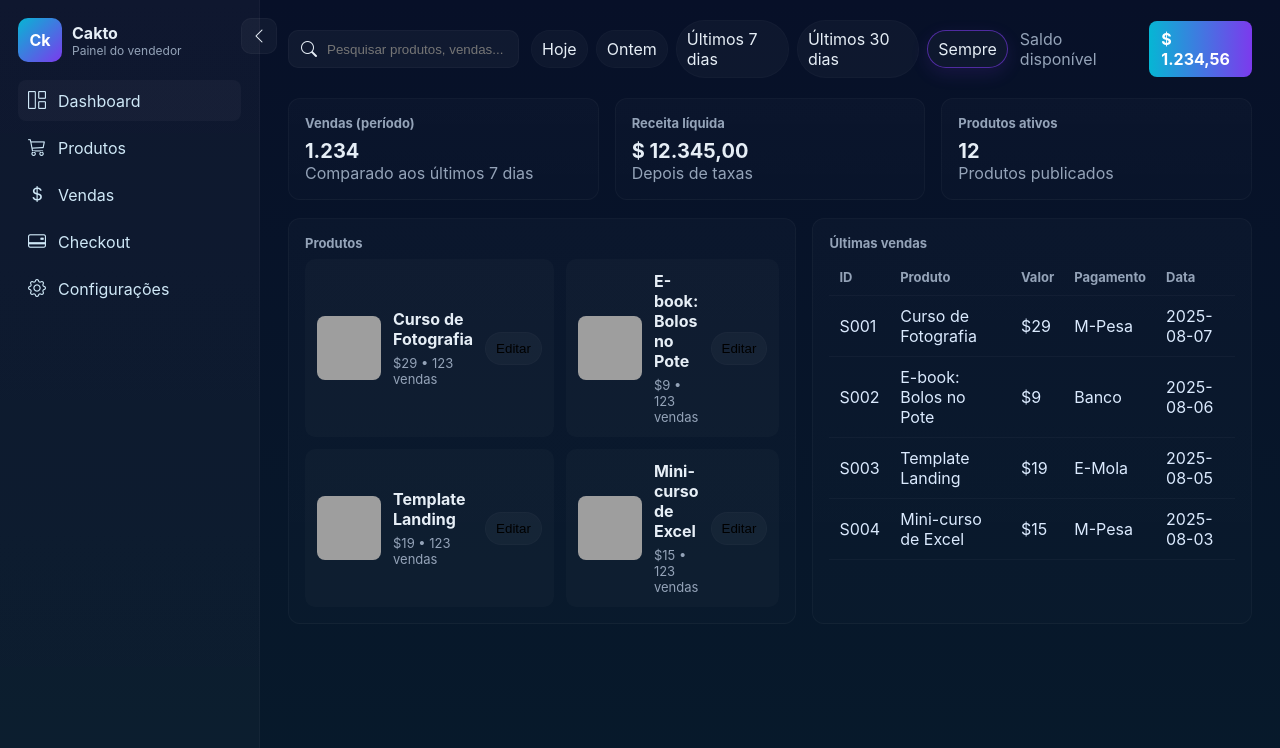
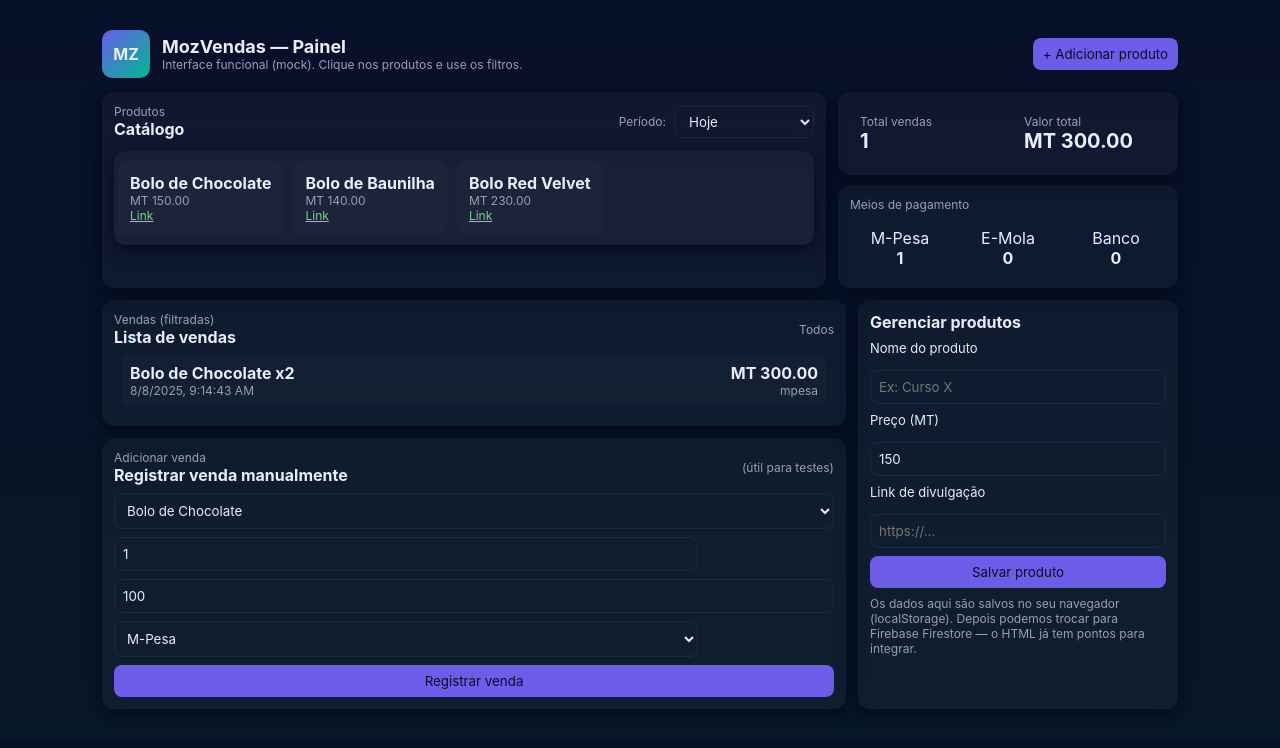
Before and after one commit to 258Solution/Mopish, a plain HTML site: page index.html in a window 1280 px wide. Drawn offline with nearby package versions, Linux system fonts and the light colour scheme; grey boxes are pictures that could not be loaded.

Commit message:
Update index.html

```diff
--- a/index.html
+++ b/index.html
@@ -1,263 +1,292 @@
-<!DOCTYPE html><html lang="pt-br">
+<!doctype html>
+
+<html lang="pt-br">
 <head>
   <meta charset="utf-8" />
-  <meta name="viewport" content="width=device-width, initial-scale=1" />
-  <title>Cakto - Dashboard (mock)</title>  <!-- Bootstrap icons -->  <link rel="stylesheet" href="https://cdn.jsdelivr.net/npm/bootstrap-icons@1.13.1/font/bootstrap-icons.css">  <style>
-    :root{
-      --bg:#0f1724; /* dark blue */
-      --card:#0b1220;
-      --muted:#94a3b8;
-      --accent:#06b6d4;
-      --accent-2:#7c3aed;
-      --glass: rgba(255,255,255,0.04);
-    }
-
-    *{box-sizing:border-box}
-    html,body{height:100%;margin:0;font-family:Inter, system-ui, -apple-system, 'Segoe UI', Roboto, 'Helvetica Neue', Arial;color:#e6eef6;background:linear-gradient(180deg,#071028 0%, #071a2b 100%)}
-
-    /* Layout */
-    .app{
-      display:flex;
-      min-height:100vh;
-    }
-
-    /* Sidebar */
-    .sidebar{
-      width:260px;
-      background:linear-gradient(180deg, rgba(255,255,255,0.03), rgba(255,255,255,0.02));
-      border-right:1px solid rgba(255,255,255,0.03);
-      padding:18px;
-      position:relative;
-      transition:width .25s ease;
-    }
-    .sidebar.collapsed{width:76px}
-
-    .brand{
-      display:flex;align-items:center;gap:10px;margin-bottom:18px;
-    }
-    .logo{
-      width:44px;height:44px;border-radius:10px;background:linear-gradient(135deg,var(--accent),var(--accent-2));display:flex;align-items:center;justify-content:center;font-weight:700;color:white
-    }
-    .brand h1{font-size:16px;margin:0}
-    .brand p{font-size:12px;margin:0;color:var(--muted)}
-
-    .nav{margin-top:18px}
-    .nav a{display:flex;align-items:center;gap:12px;padding:10px;border-radius:8px;color:#cfe8f7;text-decoration:none;margin-bottom:6px}
-    .nav a .bi{font-size:18px}
-    .nav a.active{background:rgba(255,255,255,0.03)}
-
-    .sidebar .toggle{
-      position:absolute;right:-18px;top:18px;background:var(--glass);width:36px;height:36px;border-radius:10px;display:flex;align-items:center;justify-content:center;cursor:pointer;border:1px solid rgba(255,255,255,0.03)
-    }
-
-    /* Main content */
-    .main{
-      flex:1;padding:20px 28px;overflow:auto;
-    }
-
-    .topbar{
-      display:flex;align-items:center;justify-content:space-between;gap:12px;margin-bottom:20px;
-    }
-    .search{display:flex;align-items:center;gap:8px;background:var(--glass);padding:8px 12px;border-radius:10px;border:1px solid rgba(255,255,255,0.03)}
-    .search input{background:transparent;border:0;color:#e6eef6;outline:none}
-
-    .chips{display:flex;gap:8px;align-items:center}
-    .chip{background:rgba(255,255,255,0.03);padding:8px 10px;border-radius:999px;border:1px solid rgba(255,255,255,0.02);cursor:pointer}
-    .chip.active{box-shadow:0 6px 18px rgba(124,58,237,0.14);border-color:rgba(124,58,237,0.6)}
-
-    /* Dashboard cards */
-    .grid{display:grid;grid-template-columns:repeat(3,1fr);gap:16px;margin-bottom:18px}
-    .card{background:linear-gradient(180deg, rgba(255,255,255,0.02), rgba(255,255,255,0.01));padding:16px;border-radius:12px;border:1px solid rgba(255,255,255,0.03)}
-    .card h3{margin:0 0 8px 0;font-size:13px;color:var(--muted)}
-    .card .value{font-size:20px;font-weight:700}
-
-    /* Products and table */
-    .panel{display:flex;gap:16px}
-    .products{flex:1}
-    .table-wrap{flex:1.1}
-
-    .product-list{display:grid;grid-template-columns:repeat(2,1fr);gap:12px}
-    .product{background:rgba(255,255,255,0.02);padding:12px;border-radius:10px;display:flex;gap:12px;align-items:center}
-    .product img{width:64px;height:64px;border-radius:8px;object-fit:cover}
-    .product .meta{flex:1}
-    .product .meta h4{margin:0 0 6px 0}
-    .product .meta p{margin:0;color:var(--muted);font-size:13px}
-
-    table{width:100%;border-collapse:collapse;color:#dbeafe}
-    th,td{padding:10px;text-align:left;border-bottom:1px solid rgba(255,255,255,0.03)}
-    th{color:var(--muted);font-size:13px}
-
-    /* Responsivo */
-    @media (max-width:900px){
-      .grid{grid-template-columns:repeat(1,1fr)}
-      .product-list{grid-template-columns:repeat(1,1fr)}
-      .sidebar{position:fixed;z-index:40;left:0;top:0;bottom:0;transform:translateX(0)}
-    }
-
-    /* small helpers */
-    .muted{color:var(--muted)}
-    .right{margin-left:auto}
-
-  </style></head>
-<body>  <div class="app"><aside class="sidebar" id="sidebar">
-  <div class="brand">
-    <div class="logo">Ck</div>
-    <div>
-      <h1>Cakto</h1>
-      <p class="muted">Painel do vendedor</p>
-    </div>
-  </div>
-
-  <div class="nav">
-    <a href="#" class="active"><i class="bi bi-grid-1x2"></i><span class="nav-text">Dashboard</span></a>
-    <a href="#"><i class="bi bi-cart3"></i><span class="nav-text">Produtos</span></a>
-    <a href="#"><i class="bi bi-currency-dollar"></i><span class="nav-text">Vendas</span></a>
-    <a href="#"><i class="bi bi-credit-card-2-back"></i><span class="nav-text">Checkout</span></a>
-    <a href="#"><i class="bi bi-gear"></i><span class="nav-text">Configurações</span></a>
-  </div>
-
-  <div class="toggle" id="toggleBtn" title="Expandir/Reduzir">
-    <i class="bi bi-chevron-left" id="toggleIcon"></i>
-  </div>
-
-</aside>
-
-<main class="main">
-
-  <div class="topbar">
-    <div style="display:flex;align-items:center;gap:12px">
-      <div class="search">
-        <i class="bi bi-search"></i>
-        <input id="search" placeholder="Pesquisar produtos, vendas..." />
+  <meta name="viewport" content="width=device-width,initial-scale=1" />
+  <title>MozVendas — Dashboard (mock)</title>
+  <style>
+    :root{--accent:#6C5CE7;--bg:#0f1724;--card:#0b1320;--muted:#98a0b3}
+    *{box-sizing:border-box;font-family:Inter,system-ui,Arial}
+    body{margin:0;background:linear-gradient(180deg,#071029 0%, #071827 100%);color:#e6eef8}
+    .container{max-width:1100px;margin:18px auto;padding:12px}
+    header{display:flex;align-items:center;gap:12px;margin-bottom:14px}
+    .logo{width:48px;height:48px;border-radius:10px;background:linear-gradient(135deg,var(--accent),#00b894);display:flex;align-items:center;justify-content:center;font-weight:700}
+    h1{font-size:18px;margin:0}
+    .top-row{display:flex;gap:12px;flex-wrap:wrap}
+    .card{background:rgba(255,255,255,0.03);padding:12px;border-radius:12px;box-shadow:0 6px 18px rgba(2,6,23,0.7)}
+    .carousel{display:flex;gap:10px;overflow-x:auto;padding:10px 4px}
+    .product-pill{min-width:120px;padding:10px;border-radius:10px;background:rgba(255,255,255,0.02);cursor:pointer;flex:0 0 auto;border:2px solid transparent}
+    .product-pill.active{border-color:var(--accent);box-shadow:0 6px 20px rgba(108,92,231,0.15)}
+    .stats{display:flex;gap:12px;flex:1}
+    .stat{flex:1;padding:10px;border-radius:10px}
+    .filters{display:flex;gap:8px;align-items:center}
+    .btn{background:transparent;border:1px solid rgba(255,255,255,0.06);padding:8px 10px;border-radius:8px;cursor:pointer}
+    .btn.primary{background:var(--accent);color:#071027;border:none}
+    .small{font-size:12px;color:var(--muted)}
+    main{display:grid;grid-template-columns:1fr 320px;gap:12px;margin-top:12px}
+    .left{display:flex;flex-direction:column;gap:12px}
+    .sales-list{max-height:420px;overflow:auto;padding:8px;display:flex;flex-direction:column;gap:8px}
+    .sale-item{display:flex;justify-content:space-between;gap:8px;padding:8px;border-radius:8px;background:rgba(255,255,255,0.02)}
+    .right{position:relative}
+    label{display:block;font-size:13px;margin-bottom:6px}
+    input,select,textarea{width:100%;padding:8px;border-radius:8px;border:1px solid rgba(255,255,255,0.06);background:transparent;color:inherit}
+    .link{display:block;color:#7bd389;word-break:break-all}
+    .payments{display:flex;gap:8px}
+    .payment{flex:1;padding:8px;border-radius:8px;text-align:center}
+    .add-product{display:flex;flex-direction:column;gap:8px}
+    .footer-note{font-size:12px;color:var(--muted);margin-top:8px}
+    @media (max-width:800px){main{grid-template-columns:1fr} .right{order:2}}
+  </style>
+</head>
+<body>
+  <div class="container">
+    <header>
+      <div class="logo">MZ</div>
+      <div>
+        <h1>MozVendas — Painel</h1>
+        <div class="small">Interface funcional (mock). Clique nos produtos e use os filtros.</div>
       </div>
-
-      <div class="chips" id="periodChips">
-        <div class="chip" data-val="today">Hoje</div>
-        <div class="chip" data-val="yesterday">Ontem</div>
-        <div class="chip" data-val="7">Últimos 7 dias</div>
-        <div class="chip" data-val="30">Últimos 30 dias</div>
-        <div class="chip active" data-val="always">Sempre</div>
+      <div style="margin-left:auto;display:flex;gap:8px;align-items:center">
+        <button id="btnAddProduct" class="btn primary">+ Adicionar produto</button>
+      </div>
+    </header><section class="top-row">
+  <div class="card" style="flex:1">
+    <div style="display:flex;justify-content:space-between;align-items:center">
+      <div><div class="small">Produtos</div><div style="font-weight:700">Catálogo</div></div>
+      <div class="filters">
+        <div class="small">Período:</div>
+        <select id="periodSelect" class="btn" style="padding:6px 10px">
+          <option value="today">Hoje</option>
+          <option value="yesterday">Ontem</option>
+          <option value="7days">Últimos 7 dias</option>
+          <option value="30days">Últimos 30 dias</option>
+          <option value="all">Sempre</option>
+        </select>
       </div>
     </div>
 
-    <div style="display:flex;align-items:center;gap:12px">
-      <div class="muted">Saldo disponível</div>
-      <div style="background:linear-gradient(90deg,var(--accent),var(--accent-2));padding:8px 12px;border-radius:8px;color:white;font-weight:700">$ 1.234,56</div>
-    </div>
+    <div class="carousel card" id="productCarousel" style="margin-top:12px"></div>
   </div>
 
-  <section class="grid">
-    <div class="card">
-      <h3>Vendas (período)</h3>
-      <div class="value" id="salesCount">1.234</div>
-      <div class="muted">Comparado aos últimos 7 dias</div>
+  <div style="width:340px;display:flex;flex-direction:column;gap:10px">
+    <div class="card stats">
+      <div class="stat">
+        <div class="small">Total vendas</div>
+        <div id="totalSales" style="font-size:20px;font-weight:700">0</div>
+      </div>
+      <div class="stat">
+        <div class="small">Valor total</div>
+        <div id="totalValue" style="font-size:20px;font-weight:700">MT 0,00</div>
+      </div>
     </div>
 
     <div class="card">
-      <h3>Receita líquida</h3>
-      <div class="value">$ 12.345,00</div>
-      <div class="muted">Depois de taxas</div>
+      <div class="small">Meios de pagamento</div>
+      <div class="payments" style="margin-top:8px">
+        <div class="payment" id="mpesa">M-Pesa<br><strong id="mpesaCount">0</strong></div>
+        <div class="payment" id="emola">E-Mola<br><strong id="emolaCount">0</strong></div>
+        <div class="payment" id="bank">Banco<br><strong id="bankCount">0</strong></div>
+      </div>
+    </div>
+  </div>
+</section>
+
+<main>
+  <div class="left">
+    <div class="card">
+      <div style="display:flex;justify-content:space-between;align-items:center">
+        <div><div class="small">Vendas (filtradas)</div><div style="font-weight:700">Lista de vendas</div></div>
+        <div class="small" id="selectedProductName">Todos</div>
+      </div>
+      <div class="sales-list" id="salesList"></div>
     </div>
 
     <div class="card">
-      <h3>Produtos ativos</h3>
-      <div class="value">12</div>
-      <div class="muted">Produtos publicados</div>
-    </div>
-  </section>
-
-  <section class="panel">
-    <div class="products card">
-      <h3>Produtos</h3>
-      <div class="product-list" id="productList">
-        <!-- itens gerados por JS -->
+      <div style="display:flex;justify-content:space-between;align-items:center;margin-bottom:8px">
+        <div><div class="small">Adicionar venda</div><div style="font-weight:700">Registrar venda manualmente</div></div>
+        <div class="small">(útil para testes)</div>
+      </div>
+      <div style="display:grid;grid-template-columns:1fr 120px;gap:8px">
+        <select id="saleProduct" style="grid-column:1/span1"></select>
+        <input id="saleQty" type="number" min="1" value="1" placeholder="Qtd" />
+        <input id="saleValue" type="number" min="0" value="100" placeholder="Valor" style="grid-column:1/span2" />
+        <select id="saleMethod"><option value="mpesa">M-Pesa</option><option value="emola">E-Mola</option><option value="bank">Banco</option></select>
+        <button id="btnAddSale" class="btn primary" style="grid-column:1/span2">Registrar venda</button>
       </div>
     </div>
 
-    <div class="table-wrap card">
-      <h3>Últimas vendas</h3>
-      <table>
-        <thead>
-          <tr><th>ID</th><th>Produto</th><th>Valor</th><th>Pagamento</th><th>Data</th></tr>
-        </thead>
-        <tbody id="salesTable">
-          <!-- gerado por JS -->
-        </tbody>
-      </table>
+  </div>
+
+  <aside class="right card">
+    <div style="font-weight:700">Gerenciar produtos</div>
+    <div class="add-product" style="margin-top:8px">
+      <label>Nome do produto</label>
+      <input id="newName" placeholder="Ex: Curso X" />
+      <label>Preço (MT)</label>
+      <input id="newPrice" type="number" value="150" />
+      <label>Link de divulgação</label>
+      <input id="newLink" placeholder="https://..." />
+      <button id="btnSaveProduct" class="btn primary">Salvar produto</button>
     </div>
-  </section>
 
+    <div class="footer-note">Os dados aqui são salvos no seu navegador (localStorage). Depois podemos trocar para Firebase Firestore — o HTML já tem pontos para integrar.</div>
+  </aside>
 </main>
 
   </div>  <script>
-    // Mock data
-    const products = [
-      {id:1,name:'Curso de Fotografia',price:'$29',img:'https://picsum.photos/seed/p1/200/200'},
-      {id:2,name:'E-book: Bolos no Pote',price:'$9',img:'https://picsum.photos/seed/p2/200/200'},
-      {id:3,name:'Template Landing',price:'$19',img:'https://picsum.photos/seed/p3/200/200'},
-      {id:4,name:'Mini-curso de Excel',price:'$15',img:'https://picsum.photos/seed/p4/200/200'}
+    // --- Estrutura de dados local (usamos localStorage para persistência local)
+    const STORAGE_KEY = 'mozvendas_data_v1';
+
+    const defaultProducts = [
+      {id: 'p1', name: 'Bolo de Chocolate', price: 150, link: 'https://exemplo.com/p1'},
+      {id: 'p2', name: 'Bolo de Baunilha', price: 140, link: 'https://exemplo.com/p2'},
+      {id: 'p3', name: 'Bolo Red Velvet', price: 230, link: 'https://exemplo.com/p3'}
     ];
 
-    const sales = [
-      {id:'S001',product:'Curso de Fotografia',value:'$29',payment:'M-Pesa',date:'2025-08-07'},
-      {id:'S002',product:'E-book: Bolos no Pote',value:'$9',payment:'Banco',date:'2025-08-06'},
-      {id:'S003',product:'Template Landing',value:'$19',payment:'E-Mola',date:'2025-08-05'},
-      {id:'S004',product:'Mini-curso de Excel',value:'$15',payment:'M-Pesa',date:'2025-08-03'}
-    ];
+    function loadState(){
+      const raw = localStorage.getItem(STORAGE_KEY);
+      if(!raw) return {products: defaultProducts, sales: []};
+      try{ return JSON.parse(raw);}catch(e){return {products: defaultProducts, sales: []}};
+    }
+    function saveState(state){ localStorage.setItem(STORAGE_KEY, JSON.stringify(state)); }
+
+    let state = loadState();
+    let selectedProduct = null; // null = todos
+
+    // --- Utils de data
+    function startOfDay(d){ const x = new Date(d); x.setHours(0,0,0,0); return x; }
+    function endOfDay(d){ const x = new Date(d); x.setHours(23,59,59,999); return x; }
+
+    function periodToRange(period){
+      const now = new Date();
+      let from, to = new Date();
+      if(period === 'today'){ from = startOfDay(now); to = endOfDay(now); }
+      else if(period === 'yesterday'){ const y = new Date(now); y.setDate(y.getDate()-1); from = startOfDay(y); to = endOfDay(y); }
+      else if(period === '7days'){ const f = new Date(now); f.setDate(f.getDate()-6); from = startOfDay(f); to = endOfDay(now); }
+      else if(period === '30days'){ const f = new Date(now); f.setDate(f.getDate()-29); from = startOfDay(f); to = endOfDay(now); }
+      else { from = new Date(0); to = endOfDay(now); }
+      return {from,to};
+    }
+
+    // --- Render
+    const productCarousel = document.getElementById('productCarousel');
+    const salesList = document.getElementById('salesList');
+    const totalSalesEl = document.getElementById('totalSales');
+    const totalValueEl = document.getElementById('totalValue');
+    const mpesaCount = document.getElementById('mpesaCount');
+    const emolaCount = document.getElementById('emolaCount');
+    const bankCount = document.getElementById('bankCount');
+    const saleProductSelect = document.getElementById('saleProduct');
+    const selectedProductName = document.getElementById('selectedProductName');
 
     function renderProducts(){
-      const el = document.getElementById('productList');
-      el.innerHTML = '';
-      products.forEach(p=>{
-        const div = document.createElement('div');
-        div.className='product';
-        div.innerHTML = `\n          <img src="${p.img}" alt="${p.name}" />\n          <div class="meta">\n            <h4>${p.name}</h4>\n            <p class="muted">${p.price} • 123 vendas</p>\n          </div>\n          <div class="right">\n            <button class="chip" onclick='alert("Editar: ${p.name}")'>Editar</button>\n          </div>`;
-        el.appendChild(div);
-      })
+      productCarousel.innerHTML = '';
+      state.products.forEach(p =>{
+        const el = document.createElement('div');
+        el.className = 'product-pill' + (selectedProduct === p.id ? ' active' : '');
+        el.innerHTML = `<div style="font-weight:700">${p.name}</div><div class="small">MT ${Number(p.price).toFixed(2)}</div><a class='link small' href='${p.link}' target='_blank'>Link</a>`;
+        el.onclick = ()=>{ selectedProduct = (selectedProduct===p.id? null : p.id); renderAll(); };
+        productCarousel.appendChild(el);
+      });
+      // atualizar select
+      saleProductSelect.innerHTML = state.products.map(p=>`<option value="${p.id}">${p.name}</option>`).join('');
+    }
+
+    function filterSalesByPeriodAndProduct(period){
+      const {from,to} = periodToRange(period);
+      return state.sales.filter(s => {
+        const t = new Date(s.time);
+        if(t < from || t > to) return false;
+        if(selectedProduct && s.productId !== selectedProduct) return false;
+        return true;
+      }).sort((a,b)=>b.time - a.time);
     }
 
     function renderSales(){
-      const t = document.getElementById('salesTable');
-      t.innerHTML='';
-      sales.forEach(s=>{
-        const tr = document.createElement('tr');
-        tr.innerHTML = `<td>${s.id}</td><td>${s.product}</td><td>${s.value}</td><td>${s.payment}</td><td>${s.date}</td>`;
-        t.appendChild(tr);
-      })
+      const period = document.getElementById('periodSelect').value;
+      const filtered = filterSalesByPeriodAndProduct(period);
+      salesList.innerHTML = '';
+      let totalQty = 0, totalVal = 0;
+      const counts = {mpesa:0,emola:0,bank:0};
+      filtered.forEach(s=>{
+        totalQty += s.qty;
+        totalVal += s.value * s.qty;
+        counts[s.method] = (counts[s.method]||0) + 1;
+        const p = state.products.find(x=>x.id===s.productId) || {name:'—'};
+        const el = document.createElement('div'); el.className='sale-item';
+        el.innerHTML = `<div><div style="font-weight:700">${p.name} x${s.qty}</div><div class="small">${new Date(s.time).toLocaleString()}</div></div><div style="text-align:right"><div style="font-weight:700">MT ${(s.value*s.qty).toFixed(2)}</div><div class="small">${s.method}</div></div>`;
+        salesList.appendChild(el);
+      });
+      totalSalesEl.textContent = filtered.length;
+      totalValueEl.textContent = 'MT ' + totalVal.toFixed(2);
+      mpesaCount.textContent = counts.mpesa || 0;
+      emolaCount.textContent = counts.emola || 0;
+      bankCount.textContent = counts.bank || 0;
+      selectedProductName.textContent = selectedProduct ? (state.products.find(p=>p.id===selectedProduct)||{}).name : 'Todos';
     }
 
-    // Sidebar toggle
-    const sidebar = document.getElementById('sidebar');
-    const toggleBtn = document.getElementById('toggleBtn');
-    const toggleIcon = document.getElementById('toggleIcon');
-    toggleBtn.addEventListener('click', ()=>{
-      sidebar.classList.toggle('collapsed');
-      if(sidebar.classList.contains('collapsed')) toggleIcon.className='bi bi-chevron-right';
-      else toggleIcon.className='bi bi-chevron-left';
-    })
+    function renderAll(){ renderProducts(); renderSales(); }
 
-    // Chips filter
-    document.getElementById('periodChips').addEventListener('click', (e)=>{
-      const chip = e.target.closest('.chip');
-      if(!chip) return;
-      document.querySelectorAll('.chip').forEach(c=>c.classList.remove('active'));
-      chip.classList.add('active');
-      // aqui você pode filtrar sales/products conforme o período
-      document.getElementById('salesCount').innerText = Math.floor(Math.random()*2000);
-    })
+    // --- Add product
+    document.getElementById('btnSaveProduct').onclick = ()=>{
+      const name = document.getElementById('newName').value.trim();
+      const price = Number(document.getElementById('newPrice').value) || 0;
+      const link = document.getElementById('newLink').value.trim() || '#';
+      if(!name){ alert('Informe o nome do produto'); return; }
+      const id = 'p'+Date.now();
+      state.products.push({id,name,price,link}); saveState(state); renderAll();
+      document.getElementById('newName').value=''; document.getElementById('newPrice').value=''; document.getElementById('newLink').value='';
+    }
 
-    // Search
-    document.getElementById('search').addEventListener('input', (e)=>{
-      const q = e.target.value.toLowerCase();
-      document.querySelectorAll('.product').forEach(el=>{
-        const name = el.querySelector('h4').innerText.toLowerCase();
-        el.style.display = name.includes(q)?'flex':'none';
-      })
-    })
+    // --- Add sale
+    document.getElementById('btnAddSale').onclick = ()=>{
+      const pid = saleProductSelect.value;
+      const qty = Number(document.getElementById('saleQty').value) || 1;
+      const value = Number(document.getElementById('saleValue').value) || (state.products.find(p=>p.id===pid)?.price||0);
+      const method = document.getElementById('saleMethod').value;
+      const sale = {id:'s'+Date.now(),productId:pid,qty,value,method,time: Date.now()};
+      state.sales.push(sale); saveState(state); renderAll();
+    }
 
-    // Inicializa
-    renderProducts();
-    renderSales();
+    // --- Period filter change
+    document.getElementById('periodSelect').onchange = ()=>{ renderAll(); }
+
+    // --- Quick add product button
+    document.getElementById('btnAddProduct').onclick = ()=>{ window.scrollTo({top:document.body.scrollHeight,behavior:'smooth'}); document.getElementById('newName').focus(); }
+
+    // --- Initialize sample sales (only once) for demo
+    if(!state._initialized){
+      const now = Date.now();
+      state.sales.push({id:'s_init_1',productId:'p1',qty:2,value:150,method:'mpesa',time: now - (1000*60*60*2)});
+      state.sales.push({id:'s_init_2',productId:'p2',qty:1,value:140,method:'emola',time: now - (1000*60*60*24*1)});
+      state.sales.push({id:'s_init_3',productId:'p3',qty:1,value:230,method:'bank',time: now - (1000*60*60*24*5)});
+      state._initialized = true; saveState(state);
+    }
+
+    renderAll();
+
+    // --- Hooks para integrar com Firebase (exemplo)
+    /*
+      Para integrar com Firebase Firestore substitua os métodos loadState/saveState por chamadas ao Firestore.
+      Exemplo simplificado:
+
+      // inicializar Firebase (adicione seu config)
+      import { initializeApp } from 'https://www.gstatic.com/firebasejs/9.22.1/firebase-app.js';
+      import { getFirestore, collection, getDocs, addDoc, onSnapshot } from 'https://www.gstatic.com/firebasejs/9.22.1/firebase-firestore.js';
+
+      const app = initializeApp(firebaseConfig);
+      const db = getFirestore(app);
+
+      // Para leitura em tempo real (onSnapshot) e atualizar state.products/state.sales quando houver mudanças
+
+      onSnapshot(collection(db,'products'), snapshot=>{ state.products = snapshot.docs.map(d=>({id:d.id,...d.data()})); renderAll(); });
+      onSnapshot(collection(db,'sales'), snapshot=>{ state.sales = snapshot.docs.map(d=>({id:d.id,...d.data()})); renderAll(); });
+
+      // Para gravar:
+      await addDoc(collection(db,'products'), {...});
+      await addDoc(collection(db,'sales'), {...});
+    */
 
   </script></body>
 </html>
```
